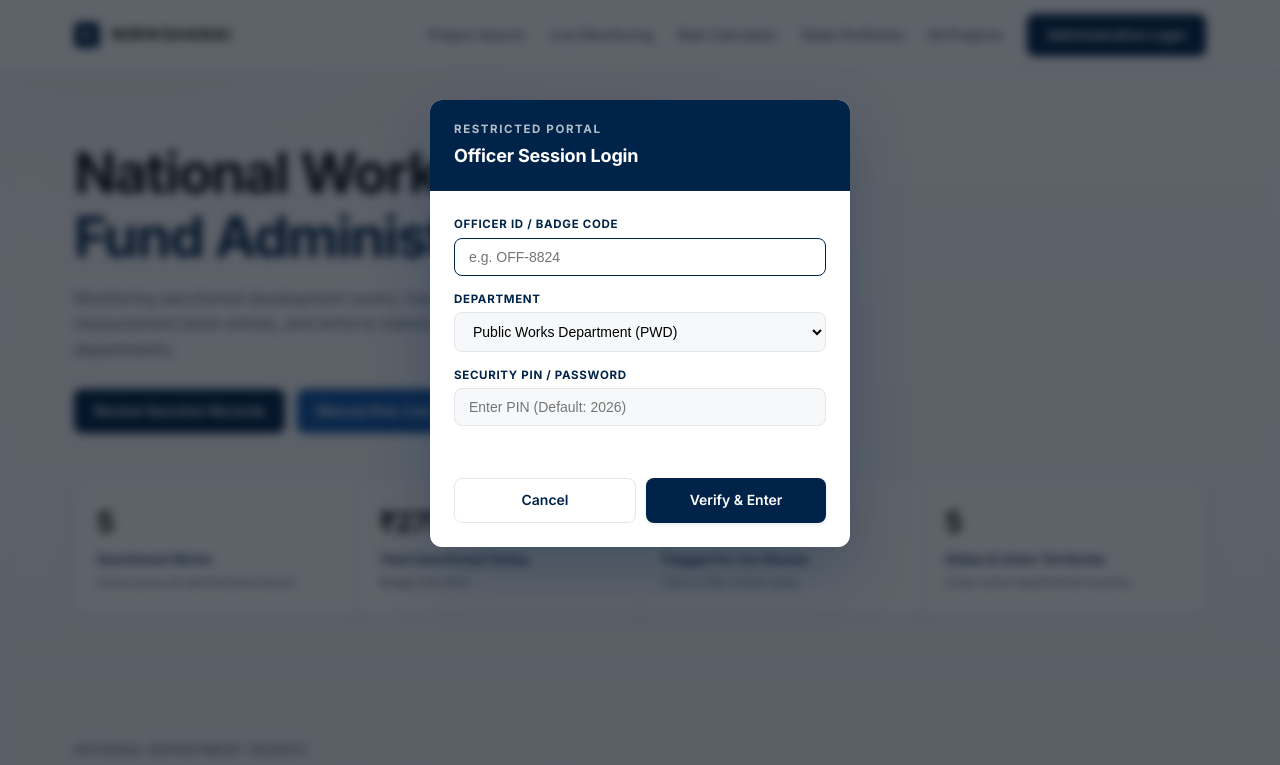
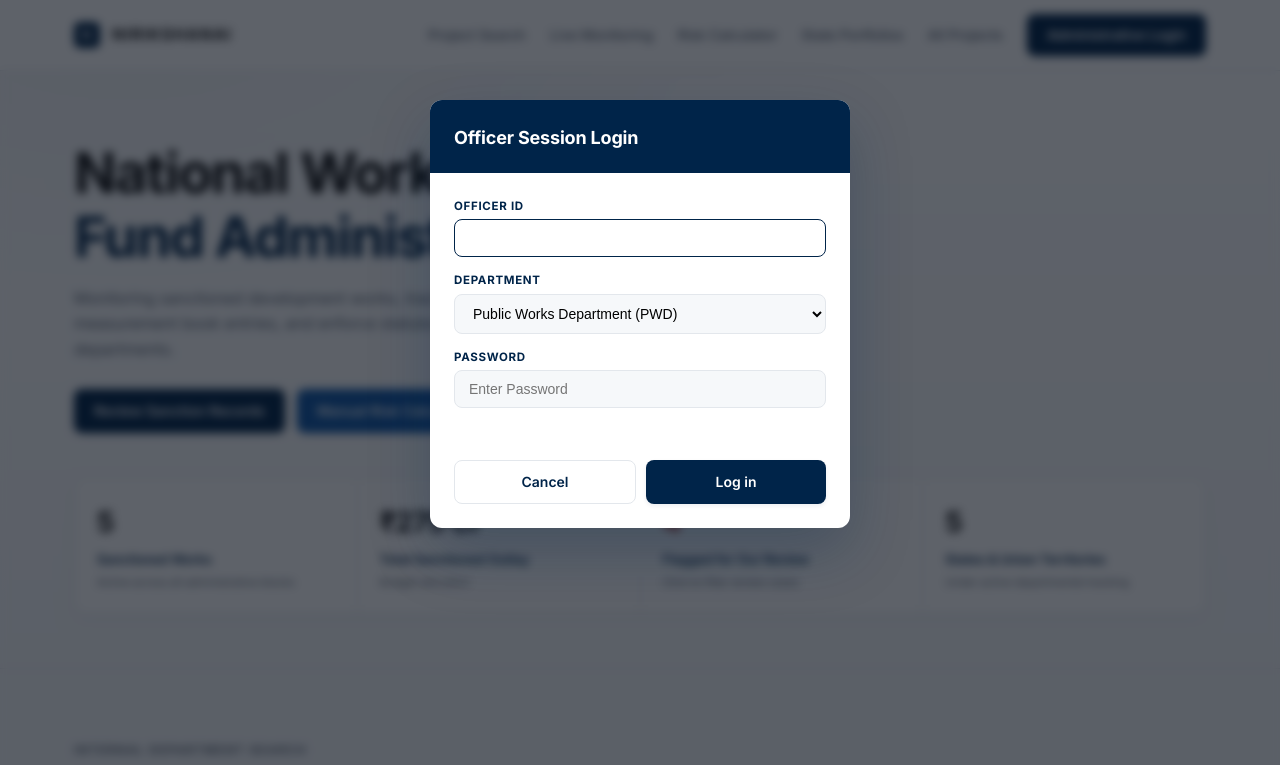
Before and after one commit to Akshat-developr/nirikshanai, a website: page index.html in a window 1280 px wide. Both pictures are taken after a click on the button "Administrative Login". Shown: the top 765 px of the page. Drawn offline with Linux system fonts and the light colour scheme; no server answers.

Commit message:
Update project files and Vercel configuration

```diff
--- a/index.html
+++ b/index.html
@@ -24,7 +24,7 @@
         <a href="#directory">All Projects</a>
       </nav>
       <div id="authNavSlot">
-        <button class="btn" onclick="openLoginModal()">Administrative Login</button>
+        <button class="btn" onclick="openLoginModal()">Login</button>
       </div>
     </div>
   </div>
@@ -393,13 +393,13 @@
 <div class="overlay" id="authOverlay" onclick="if(event.target===this)closeLoginModal()">
   <div class="auth-modal">
     <div class="auth-head">
-      <span class="eyebrow" style="color:rgba(255,255,255,0.7)">Restricted Portal</span>
+      <span class="eyebrow" style="color:rgba(255,255,255,0.7)"></span>
       <h3>Officer Session Login</h3>
     </div>
     <form class="auth-body" onsubmit="handleOfficerLogin(event)">
       <div>
-        <label for="auth_id">Officer ID / Badge Code</label>
-        <input type="text" id="auth_id" placeholder="e.g. OFF-8824" required autocomplete="username">
+        <label for="auth_id">Officer ID</label>
+        <input type="text" id="auth_id" required autocomplete="username">
       </div>
       <div>
         <label for="auth_dept">Department</label>
@@ -414,13 +414,13 @@
         </select>
       </div>
       <div>
-        <label for="auth_pin">Security PIN / Password</label>
-        <input type="password" id="auth_pin" placeholder="Enter PIN (Default: 2026)" required autocomplete="current-password">
+        <label for="auth_pin">Password</label>
+        <input type="password" id="auth_pin" placeholder="Enter Password" required autocomplete="current-password">
       </div>
       <div class="auth-msg" id="authError"></div>
       <div style="display:flex;gap:10px;margin-top:6px">
         <button type="button" class="btn ghost" style="flex:1" onclick="closeLoginModal()">Cancel</button>
-        <button type="submit" class="btn" style="flex:1" id="btnLoginSubmit">Verify &amp; Enter</button>
+        <button type="submit" class="btn" style="flex:1" id="btnLoginSubmit">Log in</button>
       </div>
     </form>
   </div>
```
Also changed, not shown: vercel.json.
